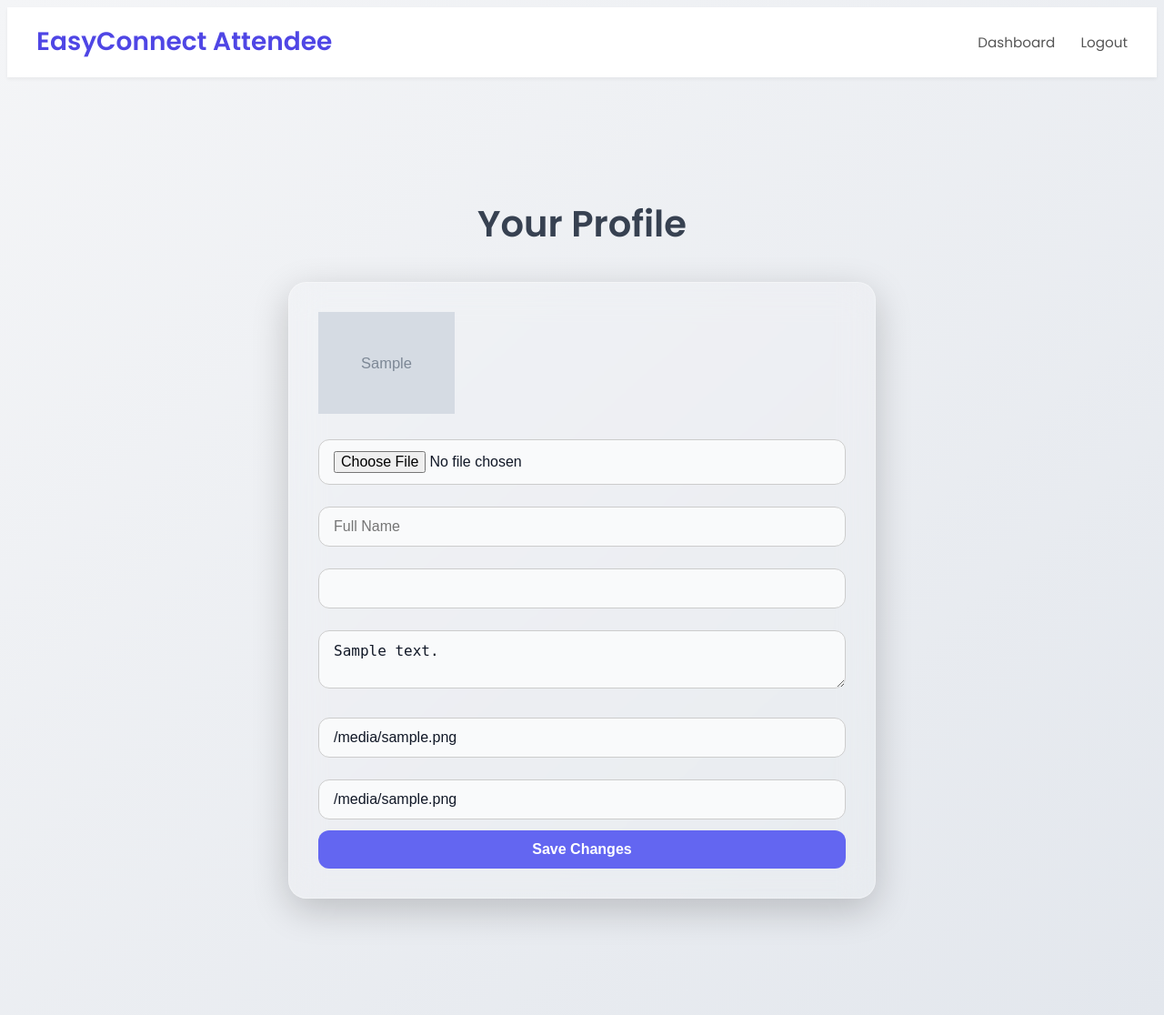
After one commit to xboutaj/easyconnect, a Django app: template templates/main/profile.html in a window 1280 px wide. The commit adds this page. Shown: the whole page at 91% size. Run offline with Django 5.2, Linux system fonts and the light colour scheme; the template is opened without the code that fills it: most values are stand-ins (such as "Sample title", 1, 10 or a date in 2020); grey boxes marked "Sample" are stand-in pictures.

Commit message:
Allow attendee to upload profile picture

```diff
--- a/core/settings.py
+++ b/core/settings.py
@@ -30,6 +30,10 @@ ALLOWED_HOSTS = []
 # Static Directoy
 STATIC_URL = '/static/'
 STATICFILES_DIRS = [BASE_DIR / "static"]
+
+# Media files uploaded by users
+MEDIA_URL = '/media/'
+MEDIA_ROOT = BASE_DIR / 'media'
 
 # Application definition
 
--- a/core/urls.py
+++ b/core/urls.py
@@ -16,6 +16,8 @@ Including another URLconf
 """
 from django.contrib import admin
 from django.urls import path, include
+from django.conf import settings
+from django.conf.urls.static import static
 
 urlpatterns = [
     path('admin/', admin.site.urls),
@@ -28,3 +30,6 @@ urlpatterns = [
     # / is the root of the url all the urls will look like /dashboard like nomral routing
     path('', include('mainapp.urls')),
 ]
+
+if settings.DEBUG:
+    urlpatterns += static(settings.MEDIA_URL, document_root=settings.MEDIA_ROOT)
--- a/mainapp/urls.py
+++ b/mainapp/urls.py
@@ -8,6 +8,7 @@ urlpatterns = [
     path('employee-panel/', views.employee, name='employee'),
 
     path('dashboard/', views.attendee_dashboard, name='attendee_dashboard'),
+    path('profile/', views.attendee_profile, name='attendee_profile'),
     path('create-event/', views.create_event, name='create_event'),
     path('api/events/', views.get_events_json, name='get_events_json'),
     # path('employee/join_event/', views.join_event_as_employee, name='join_event_as_employee'),
--- a/templates/main/attendee.html
+++ b/templates/main/attendee.html
@@ -13,6 +13,7 @@
       {% if user.is_authenticated %}
         <a href="{% url 'logout' %}">Logout</a>
       {% endif %}
+      <a href="{% url 'attendee_profile' %}">Profile</a>
       <a href="#" onclick="toggleRegisterForm()">Register for Event</a>
     </nav>
   </header>
--- /dev/null
+++ b/templates/main/profile.html
@@ -0,0 +1,32 @@
+{% extends "base.html" %}
+{% block title %}Your Profile{% endblock %}
+{% load static %}
+{% block content %}
+<header class="navbar">
+  <div class="logo">EasyConnect Attendee</div>
+  <nav class="nav-links">
+    <a href="{% url 'attendee_dashboard' %}">Dashboard</a>
+    <a href="{% url 'logout' %}">Logout</a>
+  </nav>
+</header>
+<section class="hero">
+  <h1 class="hero-title">Your Profile</h1>
+  <form method="post" enctype="multipart/form-data">
+    {% csrf_token %}
+    <div class="glass-card" data-aos="fade-up">
+      {% if profile.profile_picture %}
+        <img src="{{ profile.profile_picture.url }}" alt="Profile picture" style="max-width:150px;display:block;margin-bottom:1rem;" />
+      {% endif %}
+      <input type="file" name="profile_picture" class="form-input large" />
+      <input type="text" class="form-input large" name="full_name" value="{{ request.user.full_name }}" placeholder="Full Name" required />
+      <input type="email" class="form-input large" value="{{ request.user.email }}" readonly />
+      <textarea class="form-input large" name="bio" placeholder="Bio">{{ profile.bio }}</textarea>
+      <input type="url" class="form-input large" name="linkedin" value="{{ profile.linkedin }}" placeholder="LinkedIn URL" />
+      <input type="url" class="form-input large" name="website" value="{{ profile.website }}" placeholder="Website URL" />
+      <button type="submit" class="glow-button">Save Changes</button>
+    </div>
+  </form>
+</section>
+<script src="https://unpkg.com/aos@2.3.4/dist/aos.js"></script>
+<script>AOS.init();</script>
+{% endblock %}
```
Also changed, not shown: mainapp/views.py (+23 -1 lines), 2 other files.
